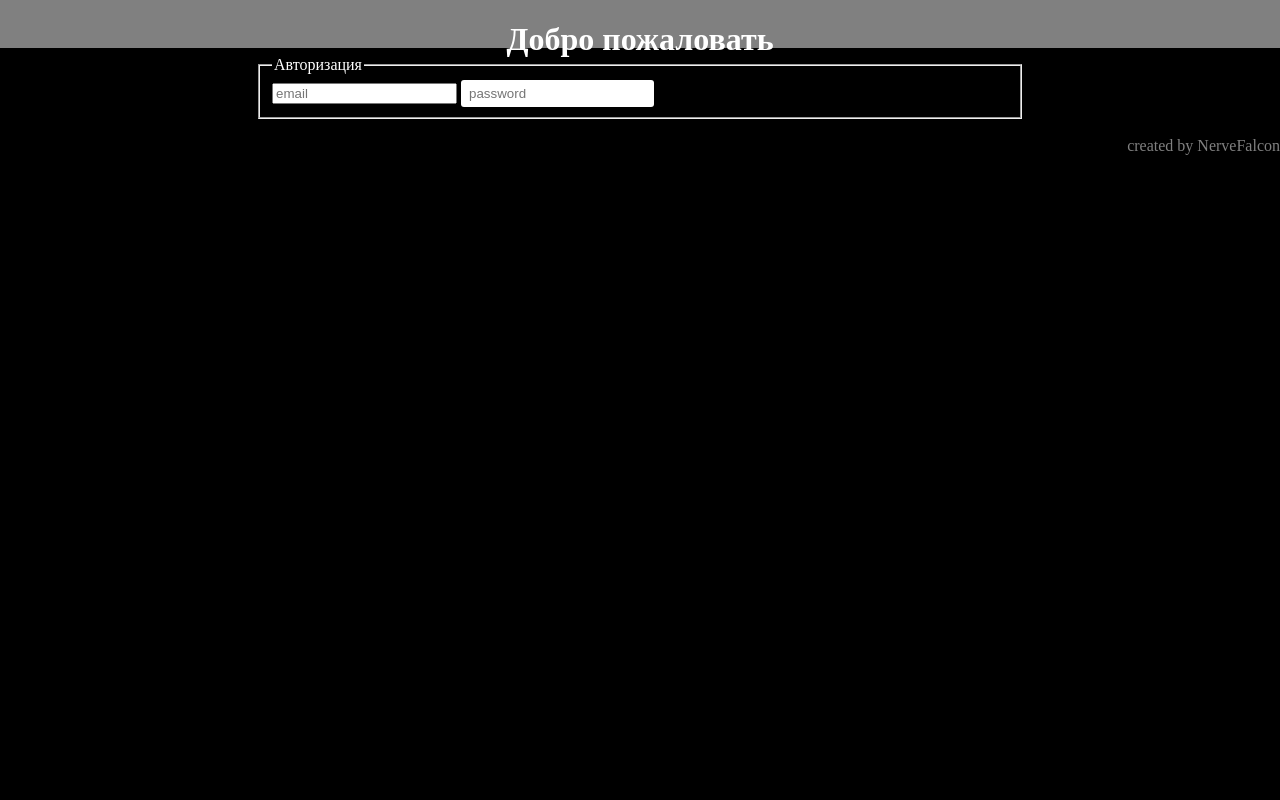
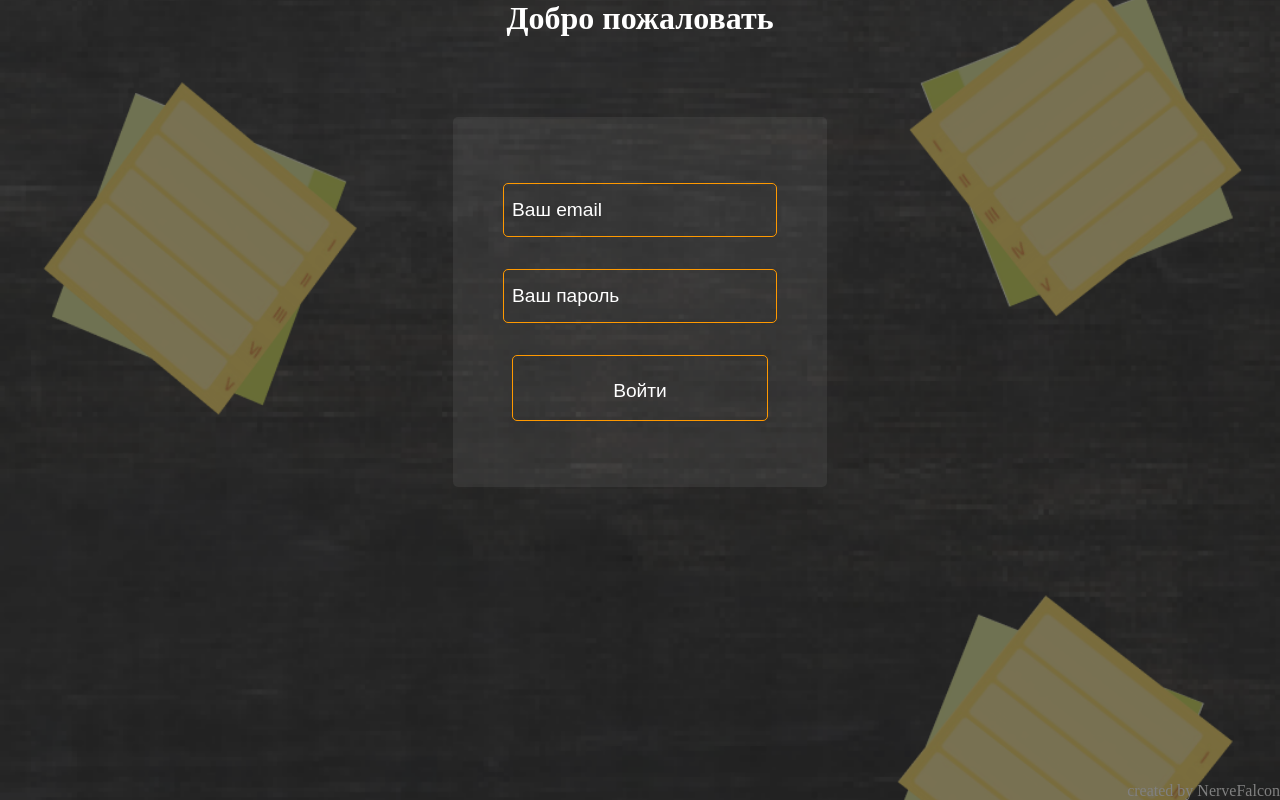
Before and after one commit to NerveFalcon/task-manager, a PHP site: page /auth in a window 1280 px wide. Run offline with PHP 8.4, Linux system fonts and the light colour scheme; data that the repository does not hold is empty.

Commit message:
Authentification frontend
add background to templateView

```diff
--- a/app/bootstrap.php
+++ b/app/bootstrap.php
@@ -7,10 +7,10 @@ require_once 'core/User.php';
 
 session_start();
 
-// if (!isset($_SESSION['user']) && Route::GetUri() != "auth")
-// {
-// 	header('Location: /auth');
-// }
+if (!isset($_SESSION['user']) && Route::GetUri() != "auth")
+{
+	header('Location: /auth');
+}
 $_SESSION['id'] = 1;
 
 Route::start();
--- a/app/controllers/AuthController.php
+++ b/app/controllers/AuthController.php
@@ -5,11 +5,18 @@ class AuthController extends Controller
 	{
 		if (!empty($_POST))
 		{
-
+			$_SESSION['user'] = $_POST['email'];
 			header("Location: /");
 			return true;
 		}
 		$this->view->Generate('auth/authView.php', null, "authView.php");
 		return true;
 	}
+
+	public function ActionLogout()
+	{
+		session_unset();
+		header("Location: /");
+		return true;
+	}
 }
--- a/app/core/View.php
+++ b/app/core/View.php
@@ -15,6 +15,16 @@ class View
 	public static function Filter()
 	{
 
+	}
+
+	public static function JsAlertOnLoad(string $text)
+	{
+		return "
+		<script>
+			window.onload = function() {
+				alert(\"$text\");
+			};
+		</script>";
 	}
 
 	/**
--- a/app/views/auth/authView.php
+++ b/app/views/auth/authView.php
@@ -1,9 +1,16 @@
-<section class="auth">
-	<form action="" method="post">
+<section class="auth flex-container-column flex-center">
+	<form action="" method="post" class="flex-item">
 		<fieldset>
-			<legend>Авторизация</legend>
-			<input type="email" name="email" placeholder="email">
-			<input type="password" name="password" placeholder="password">
+			<div>
+				<input type="email" name="email" placeholder="Ваш email">
+			</div>
+			<div>
+				<input type="password" name="password" placeholder="Ваш пароль">
+			</div>
+			<div class="Tcenter">
+				<input type="submit" value="Войти">
+			</div>
 		</fieldset>
 	</form>
+	<?php View::JsAlertOnLoad("Пока что входит с любыми данными")?>
 </section>
--- a/app/views/authView.php
+++ b/app/views/authView.php
@@ -14,25 +14,14 @@
 </head>
 
 <body>
-	<header class="flex-container-row flex-between">
-		<div class="flex-item-row">
-		<h1>Добро пожаловать</h1>
+	<div id="wrapper" class="flex-container-column flex-between">
+		<h1 class="Tcenter flex-item">Добро пожаловать</h1>
+		<main class="flex-item flex-grow">
+			<?php include 'app/views/' . $contentView; ?>
+		</main>
+		<div id="copyright" class="flex-item gray Tright">
+			created by NerveFalcon
 		</div>
-	</header>
-	<div id="wrapper" class="flex-container-column flex-between">
-		<main>
-			<div id="content">
-				<div class="box">
-					<?php include 'app/views/' . $contentView; ?>
-				</div>
-				<br class="clearfix">
-			</div>
-		</main>
-		<footer>
-			<div id="copyright" class="gray Tright">
-				created by NerveFalcon
-			</div>
-		</footer>
 	</div>
 </body>
 
--- a/static/css/style.css
+++ b/static/css/style.css
@@ -1,19 +1,26 @@
 /* Tags */
+
+*,
+*::after,
+*::before {
+    margin: 0;
+    padding: 0;
+}
 
 html {
     height: 100%;
 }
 
 body {
-    min-height: 100%;
-    margin: 0px;
-    padding: 0px;
-    background-color: black;
+    height: 100%;
+    background-image: url("/static/img/BackGround.png");
+    background-size: 100% auto;
+    background-position: 0 30%;
+    background-repeat: no-repeat;
     color: white;
 }
 
 header {
-    background-color: gray;
     width: 100%;
     height: 3rem;
     position: fixed;
@@ -25,7 +32,7 @@ header {
 main {
     width: 60%;
     margin: 0 auto;
-    padding-top: 3.5rem;
+    padding-top: 10vh;
 }
 
 a {
@@ -45,7 +52,12 @@ fromphp {
     font-style: italic;
 }
 
+input {
+    margin: 5px 0;
+}
+
 input[type="text"],
+input[type="email"],
 input[type="password"] {
     border: 1px;
     border-radius: 3px;
@@ -54,6 +66,10 @@ input[type="password"] {
 
 textarea {
     resize: none;
+}
+
+fieldset {
+    padding: 5px;
 }
 
 
@@ -90,9 +106,8 @@ textarea {
     justify-content: flex-end;
 }
 
-.flex-item-row {
+.flex-item {
     margin: auto;
-    flex-grow: 1;
 }
 
 .flex-item-row-first {
@@ -103,6 +118,10 @@ textarea {
 .flex-item-row-last {
     text-align: right;
     margin-right: 2%;
+}
+
+.flex-grow {
+    flex-grow: 1;
 }
 
 .flex-grow2 {
@@ -131,6 +150,18 @@ textarea {
 
 .Tleft {
     text-align: left;
+}
+
+.Atop {
+    vertical-align: top;
+}
+
+.Amiddle {
+    vertical-align: middle;
+}
+
+.Abottom {
+    vertical-align: bottom;
 }
 
 .font64 {
@@ -180,27 +211,85 @@ textarea {
     color: red;
 }
 
+.bg-red {
+    background-color: red;
+}
+
 .green {
     color: green;
+}
+
+.bg-green {
+    background-color: green;
 }
 
 .brown {
     color: brown;
 }
 
+.background-brown {
+    background-color: brown;
+}
+
 .gray {
     color: gray;
+}
+
+.bg-gray {
+    background-color: gray;
 }
 
 .yellow {
     color: yellow;
 }
 
+.bg-yellow {
+    background-color: yellow;
+}
+
 
 /* IDs */
 
+#wrapper {
+    height: 100%;
+}
+
+#copyright {
+    margin: 0;
+}
+
 
 /* Other */
+
+.auth fieldset {
+    background-color: #F5FFFA10;
+    border: 0px;
+    border-radius: 5px;
+    padding: 50px;
+}
+
+.auth input {
+    background-color: transparent;
+    border: 1px solid #FF9900;
+    color: white;
+    border-radius: 5px;
+    width: 20vw;
+    height: 5vh;
+    font-size: larger;
+    margin: 2vh 0;
+}
+
+.auth input::placeholder {
+    color: white;
+}
+
+.auth input[type="submit"] {
+    padding: 3vh 0 5vh 0;
+}
+
+.auth input[type="submit"]:hover {
+    background-color: #F5FFFA30;
+}
 
 
 /*
```
Also changed, not shown: app/views/templateView.php (+13 -18 lines), static/img/BackGround.png (added), static/img/background.png (added).
